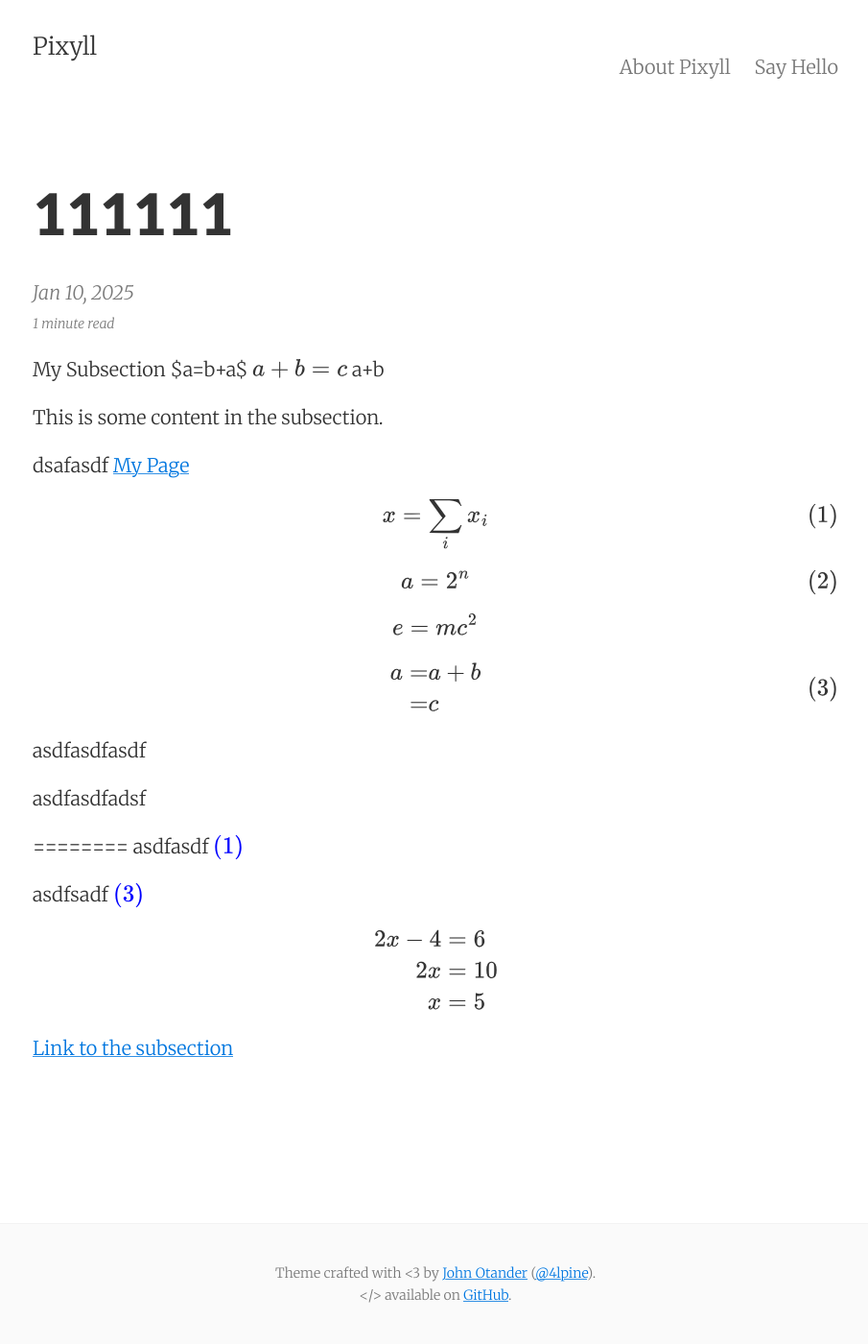
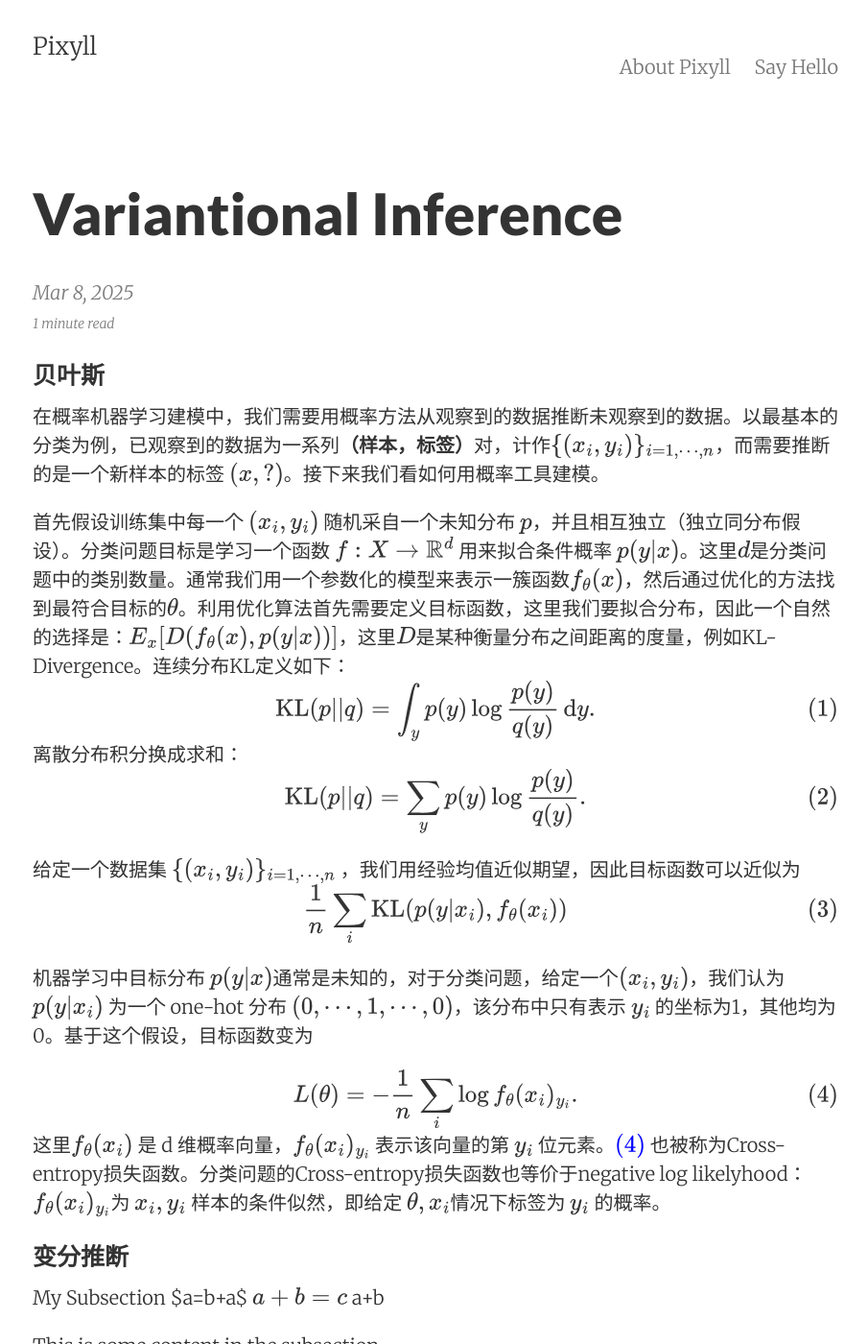
Before and after one commit to ZengfengHuang/Blog, a Jekyll site: the page built from _posts/2024-01-10-link-test.md, in a window 1280 px wide and 1400 px high. Shown: the whole window at 96% size, without its empty margins (186-1091 px from the left). Built offline with Jekyll 4.4.1, drawn with Linux system fonts in a browser that asks for light colours.

Commit message:
Update 2024-01-10-link-test.md

```diff
--- a/_posts/2024-01-10-link-test.md
+++ b/_posts/2024-01-10-link-test.md
@@ -1,11 +1,45 @@
 ---
 layout: post
-title: 111111
-date: 2025-01-10 06:00:00
+title: Variantional Inference
+date: 2025-03-08 06:00:00
 categories: jekyll update
 ---
+### 贝叶斯
+在概率机器学习建模中，我们需要用概率方法从观察到的数据推断未观察到的数据。以最基本的分类为例，已观察到的数据为一系列**（样本，标签）**对，计作\\(\\{(x_i,y_i)\\}_{i=1,\cdots, n}\\)，而需要推断的是一个新样本的标签 **\\((x,?)\\)**。接下来我们看如何用概率工具建模。
+
+首先假设训练集中每一个 \\((x_i, y_i)\\) 随机采自一个未知分布 \\(p\\)，并且相互独立（独立同分布假设）。分类问题目标是学习一个函数 \\(f:X\rightarrow \mathbb{R}^d\\)
+用来拟合条件概率 \\(p(y|x)\\)。这里\\(d\\)是分类问题中的类别数量。通常我们用一个参数化的模型来表示一簇函数\\(f_{\theta}(x)\\)，然后通过优化的方法找到最符合目标的\\(\theta\\)。利用优化算法首先需要定义目标函数，这里我们要拟合分布，因此一个自然的选择是：\\(E_x [D(f_{\theta}(x), p(y|x))]\\)，这里\\(D\\)是某种衡量分布之间距离的度量，例如KL-Divergence。连续分布KL定义如下：
+$$
+\begin{equation}
+\text{KL}(p || q) = \int_y p(y)\log\frac{p(y)}{q(y)} \, \text{d}y.
+\end{equation}
+$$
+离散分布积分换成求和：
+$$
+\begin{equation}
+\text{KL}(p || q) = \sum_y p(y)\log\frac{p(y)}{q(y)}.
+\end{equation}
+$$
+
+给定一个数据集 \\(\\{(x_i,y_i)\\}_{i=1,\cdots, n}\\) ，我们用经验均值近似期望，因此目标函数可以近似为
+$$
+\begin{equation}
+\frac{1}{n} \sum_i \text{KL}(p(y|x_i), f_{\theta}(x_i))
+\end{equation}
+$$
+
+机器学习中目标分布 \\(p(y\|x)\\)通常是未知的，对于分类问题，给定一个\\((x_i,y_i)\\)，我们认为 \\(p(y\|x_i)\\) 为一个 one-hot 分布 \\( (0,\cdots, 1, \cdots, 0) \\)，该分布中只有表示 \\(y_i\\) 的坐标为1，其他均为0。基于这个假设，目标函数变为
+
+$$
+\begin{equation}
+L(\theta) = -\frac{1}{n} \sum_i \log f_{\theta}(x_i)_{y_i}. \label{eqn:CE-loss}
+\end{equation}
+$$
+这里\\(f_{\theta}(x_i)\\) 是 d 维概率向量，\\(f_{\theta}(x_i)_{y_i}\\) 表示该向量的第 \\(y_i\\) 位元素。\eqref{eqn:CE-loss} 也被称为Cross-entropy损失函数。分类问题的Cross-entropy损失函数也等价于negative log likelyhood：\\(f\_{\theta}(x\_i)\_{y_i}\\)为 \\(x_i, y_i\\) 样本的条件似然，即给定 \\(\theta, x_i\\)情况下标签为 \\(y_i\\) 的概率。
 
 
+
+### 变分推断
  My Subsection $a=b+a$  \\(a+b=c\\) a+b
  {: #my-subsection}
 
```
